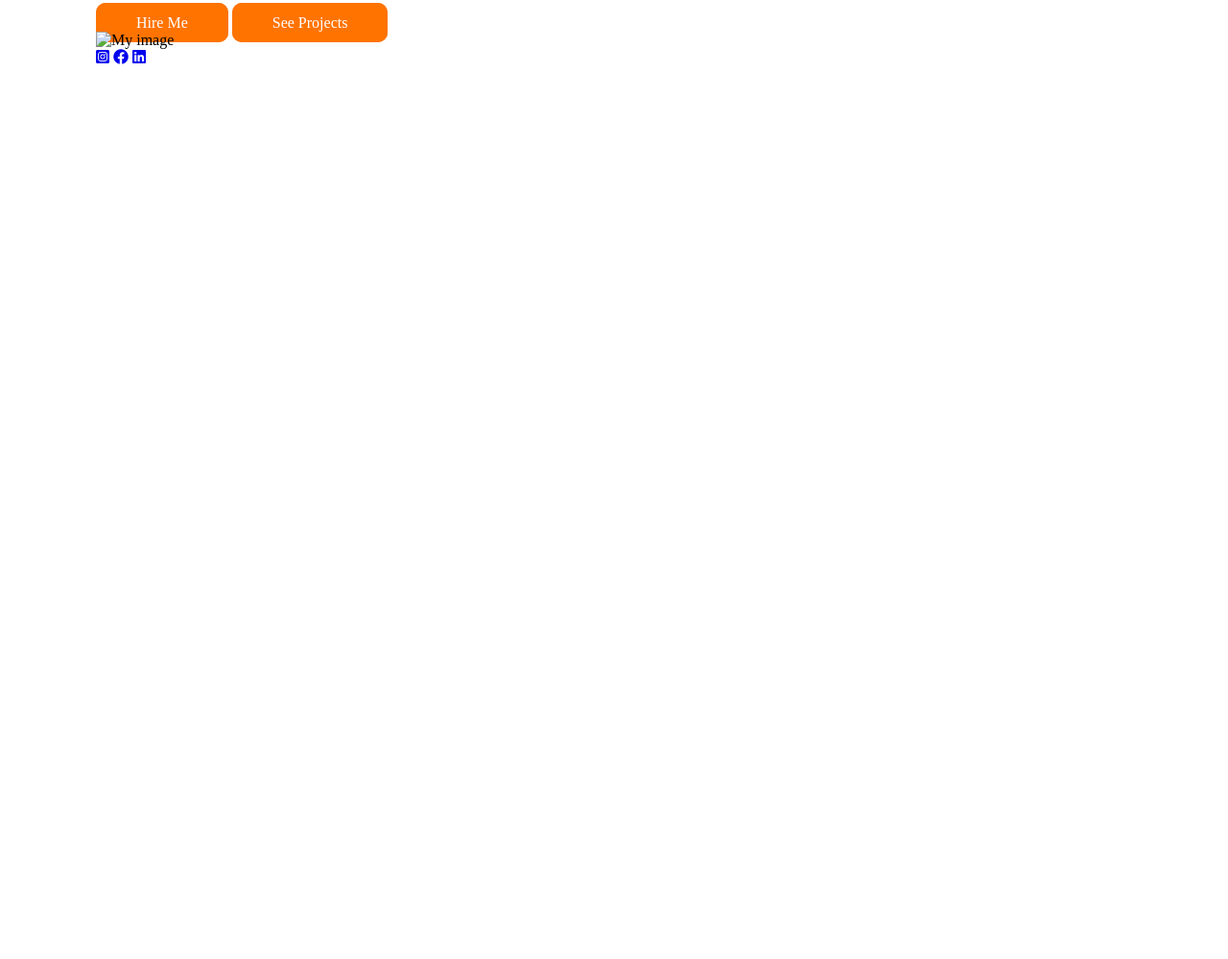
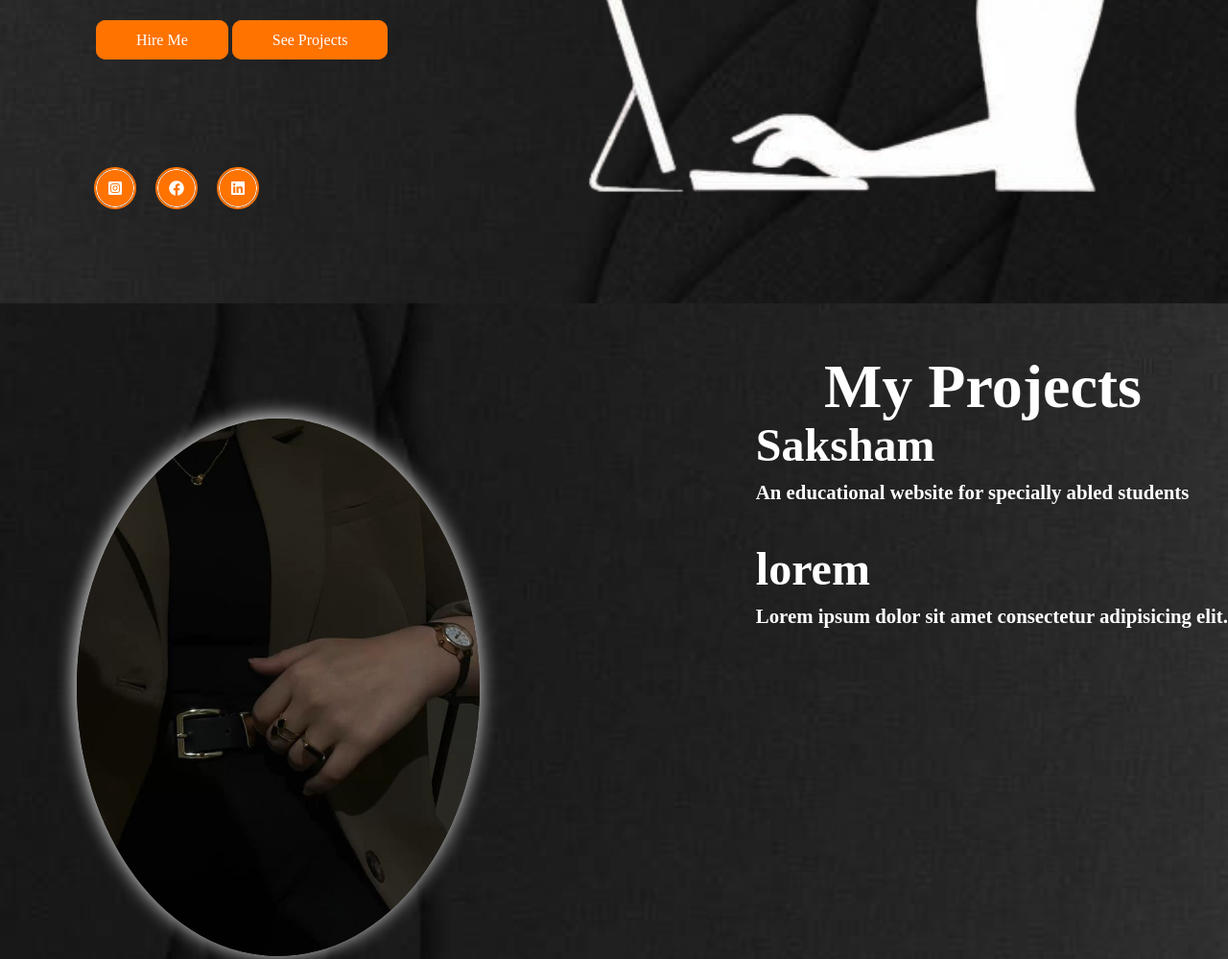
Before and after one commit to Vishayadav/CODING-SAMURAI-INTERNSHIP-TASK, a plain HTML site: page index.html in a window 1280 px wide. Shown: the part 484-1483 px from the top of the page at 96% size. Before the commit the page ends 800 px from the top, so only its background shows below. Drawn offline with Linux system fonts and the light colour scheme.

Commit message:
My Projects added

```diff
--- a/index.html
+++ b/index.html
@@ -1,5 +1,6 @@
 <!DOCTYPE html>
 <html lang="en">
+
 <head>
     <meta charset="UTF-8">
     <meta http-equiv="X-UA-Compatible" content="IE=edge">
@@ -9,13 +10,14 @@
     <link rel="stylesheet" href="https://cdnjs.cloudflare.com/ajax/libs/font-awesome/6.4.2/css/all.min.css">
 
     <style>
-        *{
+        * {
             margin: 0;
             padding: 0;
             box-sizing: border-box;
-            font-family:'Times New Roman', Times, serif;
+            font-family: 'Times New Roman', Times, serif;
         }
-        header{
+
+        header {
             position: fixed;
             top: 0;
             left: 0;
@@ -25,31 +27,35 @@
             justify-content: space-between;
             align-items: center;
             z-index: 1000;
-            background-color: rgba(55, 55, 55, 0.054);
         }
-        .logo{
+
+        .logo {
             font-size: 40px;
-            color: black;
+            color: white;
             cursor: pointer;
             transition: 0.3s ease;
         }
-        .logo:hover{
+
+        .logo:hover {
             transform: scale(1.3);
         }
-        .navigation a{
+
+        .navigation a {
             text-decoration: none;
             font-size: 1.5rem;
-            color: black;
+            color: white;
             font-weight: 500;
             margin-right: 40px;
             transition: 0.3s ease;
             border-bottom: 2px solid transparent;
         }
-        .navigation a:hover{
+
+        .navigation a:hover {
             color: #ff7300;
             border-bottom: 2px solid white;
         }
-        .btn-contact{
+
+        .btn-contact {
             color: white;
             text-decoration: none;
             padding: 8px 25px;
@@ -59,39 +65,48 @@
             font-weight: 500;
             transition: 0.3s ease;
         }
-        .btn-contact:hover{
+
+        .btn-contact:hover {
             transform: scale(1.3);
             color: #ff7300;
-            background-color: white;
+            background-color: transparent;
         }
-        .home{
+
+        .home {
             position: relative;
             width: 100%;
             height: 100vh;
-            background: url( );
+            background: url(cdnj2.jpeg );
             background-size: cover;
             background-position: center;
             display: flex;
             align-items: center;
             padding: 30px 100px;
         }
-        .content{
+
+        .content {
             max-width: 900px;
+            color: white;
         }
-        .content h2{
+
+        .content h2 {
             font-size: 4rem;
         }
-        .content h2 span{
+
+        .content h2 span {
             color: #ff7300;
         }
-        .content h4{
+
+        .content h4 {
             font-size: 3rem;
         }
-        .content p{
+
+        .content p {
             font-size: 1.3rem;
             padding: 10px 0 40px 0;
         }
-        .btn-group a{
+
+        .btn-group a {
             text-decoration: none;
             color: white;
             padding: 10px 40px;
@@ -101,13 +116,105 @@
             font-weight: 500;
             transition: 0.3s ease;
         }
-        .btn-group a:hover{
+
+        .btn-group a:hover {
             color: #ff7300;
             background-color: transparent;
         }
 
+        .social-icons {
+            position: absolute;
+            bottom: 100px;
+        }
+
+        .social-icons a {
+            display: inline-block;
+            width: 40px;
+            height: 40px;
+            background: #ff7300;
+            border-radius: 50%;
+            margin-right: 20px;
+            text-align: center;
+            line-height: 40px;
+            border: 1px solid white;
+            outline: 2px solid #ff7300;
+            transition: 0.3s ease;
+        }
+
+        .social-icons a:hover {
+            transform: translateY(-10px) scale(1.5);
+        }
+
+        .social-icons a i {
+            color: white;
+        }
+
+        img {
+            position: absolute;
+            right: 0;
+            height: 90%;
+            top: 50px;
+            right: 50px;
+        }
+
+        .non-home {
+            position: relative;
+            height: 100vh;
+            width: 100wh;
+            background-color: black;
+            background: url(cdnj5.jpeg);
+            background-repeat: no-repeat;
+            background-position: center;
+            background-size: cover;
+            display: flex;
+            align-items: center;
+            padding: 30px 100px;
+            color: white;
+        }
+
+        .img1 {
+            position: absolute;
+            left: 80px;
+            height: 70vh;
+            top: 120px;
+            border-radius: 50%;
+            box-shadow: -1px -2px 20px 0px whitesmoke;
+            transition: 0.3s ease;
+        }
+
+        .img1:hover {
+            transform: scale(1.1);
+            box-shadow: 0px 0px 20px 0px #ffbc84;
+        }
+
+
+        .non-home h2 {
+            font-size: 4rem;
+            position: absolute;
+            right: 0;
+            height: 90%;
+            top: 50px;
+            right: 90px;
+        }
+
+
+        .non-home h4 {
+            font-size: 3rem;
+
+            position: absolute;
+            right: 0;
+            height: 70%;
+
+        }
+
+        .non-home p {
+            font-size: 1.3rem;
+            padding: 10px 0 40px 0;
+        }
+
     </style>
 </head>
+
 <body>
     <header>
         <h2 class="logo">Portfolio</h2>
@@ -123,12 +230,13 @@
         <div class="content">
             <h2>Hi, I am <br><span>Visha Yadav</span></h2>
             <h4>Web Developer</h4>
-            <p>Lorem ipsum dolor, sit amet consectetur adipisicing elit. Corrupti culpa facere labore alias hic consequatur dolor vero.
+            <p>Lorem ipsum dolor, sit amet consectetur adipisicing elit. Corrupti culpa facere labore alias hic
+                <br> consequatur dolor vero.
             <div class="btn-group">
                 <a href="#">Hire Me</a>
                 <a href="#">See Projects</a>
             </div>
-                <img src="#" alt="My image">
+            <img src="cdnj4.png" alt="My image">
             <div class="social-icons">
                 <a href="#"><i class="fa-brands fa-square-instagram"></i></a>
                 <a href="#"><i class="fa-brands fa-facebook"></i></a>
@@ -137,9 +245,24 @@
             </p>
         </div>
     </section>
+    <section>
+        <div class="non-home">
+            <img src="cta1.jpeg" class="img1" alt="My image 2">
+            <h2>
+                My Projects
+                <h4>Saksham
+                    <p>An educational website for specially abled students</p>
+
+                    lorem
+                    <p>Lorem ipsum dolor sit amet consectetur adipisicing elit.</p>
+                </h4>
+            </h2>
+        </div>
+    </section>
 
     <script>
 
     </script>
 </body>
+
 </html>
```
Also changed, not shown: cdnj1.jpeg (added), cdnj2.jpeg (added), cdnj3.jpeg (added), cdnj4.png (added), cdnj5.jpeg (added), cta1.jpeg (added). Lines whose indentation alone changed are shown as unchanged.
